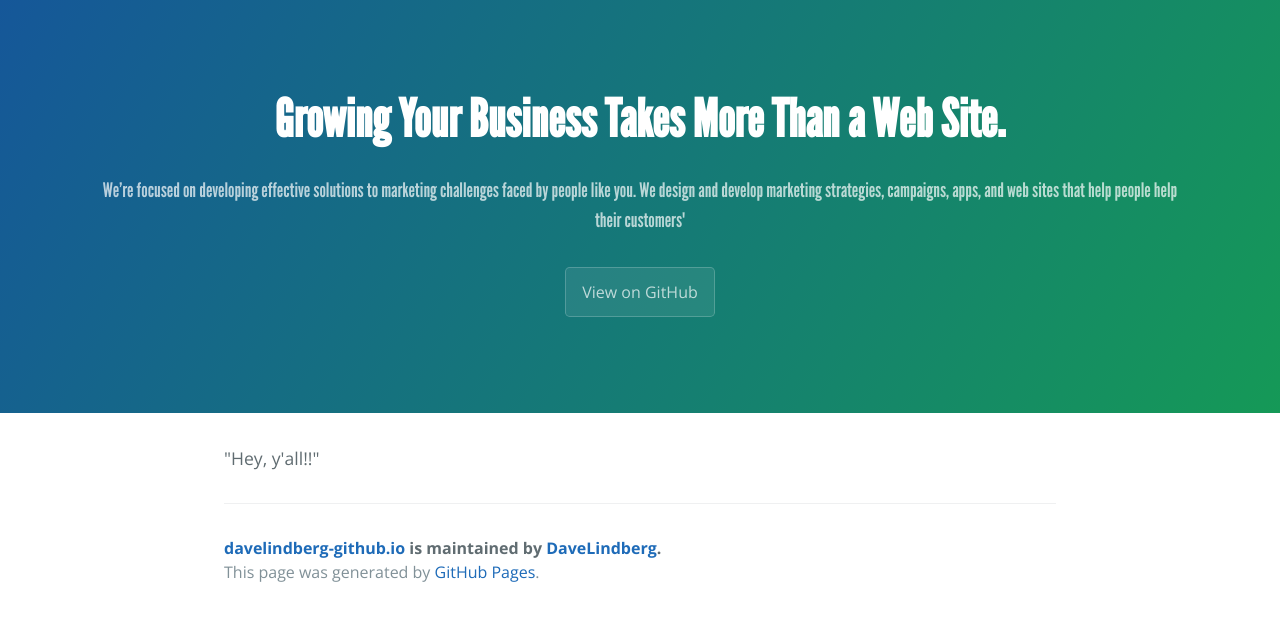
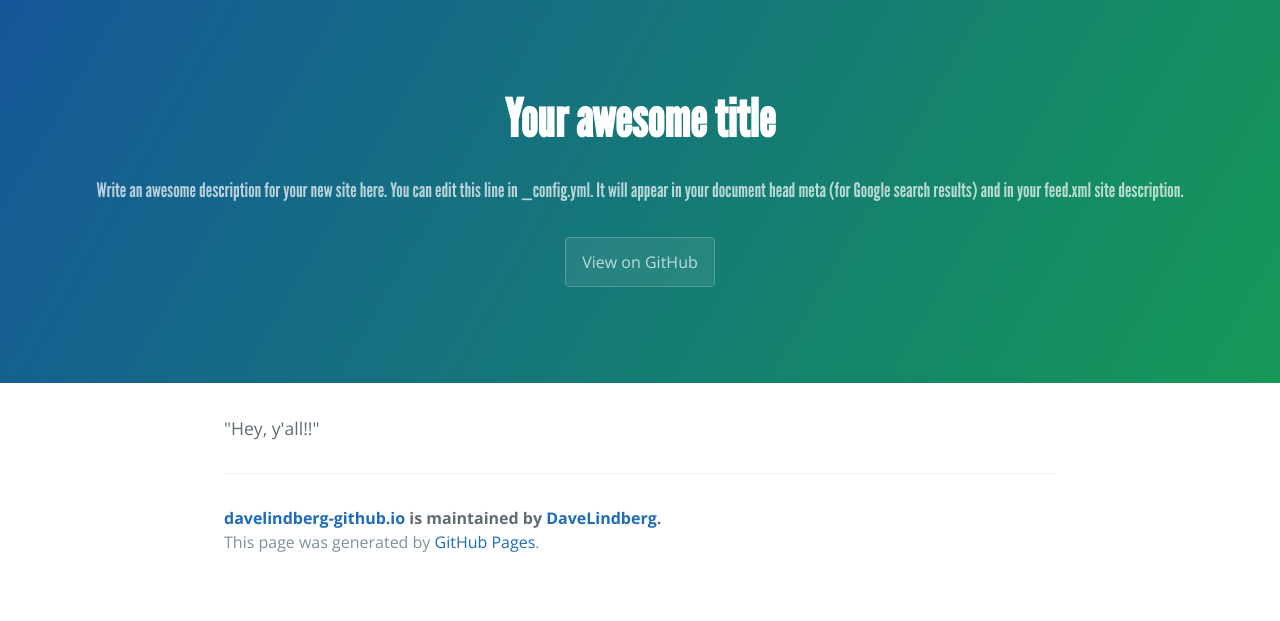
Before and after one commit to DaveLindberg/davelindberg-github.io, a Jekyll site: the page built from src/index.md, in a window 1280 px wide. Shown: the top 621 px of the page. Built offline with Jekyll 4.4.1, drawn with Linux system fonts in a browser that asks for light colours.

Commit message:
revert Update Title and Description

```diff
--- a/_config.yml
+++ b/_config.yml
@@ -13,16 +13,16 @@
 # you will see them accessed via {{ site.title }}, {{ site.email }}, and so on.
 # You can create any custom variable you would like, and they will be accessible
 # in the templates via {{ site.myvariable }}.
-title: Growing Your Business Takes More Than a Web Site.
-email: Dave@DaveLindberg.com
+title: Your awesome title
+email: your-email@domain.com
 description: > # this means to ignore newlines until "baseurl:"
-  We’re focused on developing effective solutions to marketing challenges faced
-  by people like you. We design and develop marketing strategies, campaigns,
-  apps, and web sites that help people help their customers'
+  Write an awesome description for your new site here. You can edit this
+  line in _config.yml. It will appear in your document head meta (for
+  Google search results) and in your feed.xml site description.
 baseurl: "" # the subpath of your site, e.g. /blog
 url: "" # the base hostname & protocol for your site, e.g. http://example.com
-twitter_username: DaveLindberg
-github_username:  DaveLindberg
+twitter_username: jekyllrb
+github_username:  jekyll
 
 # Build settings
 markdown: kramdown
```
